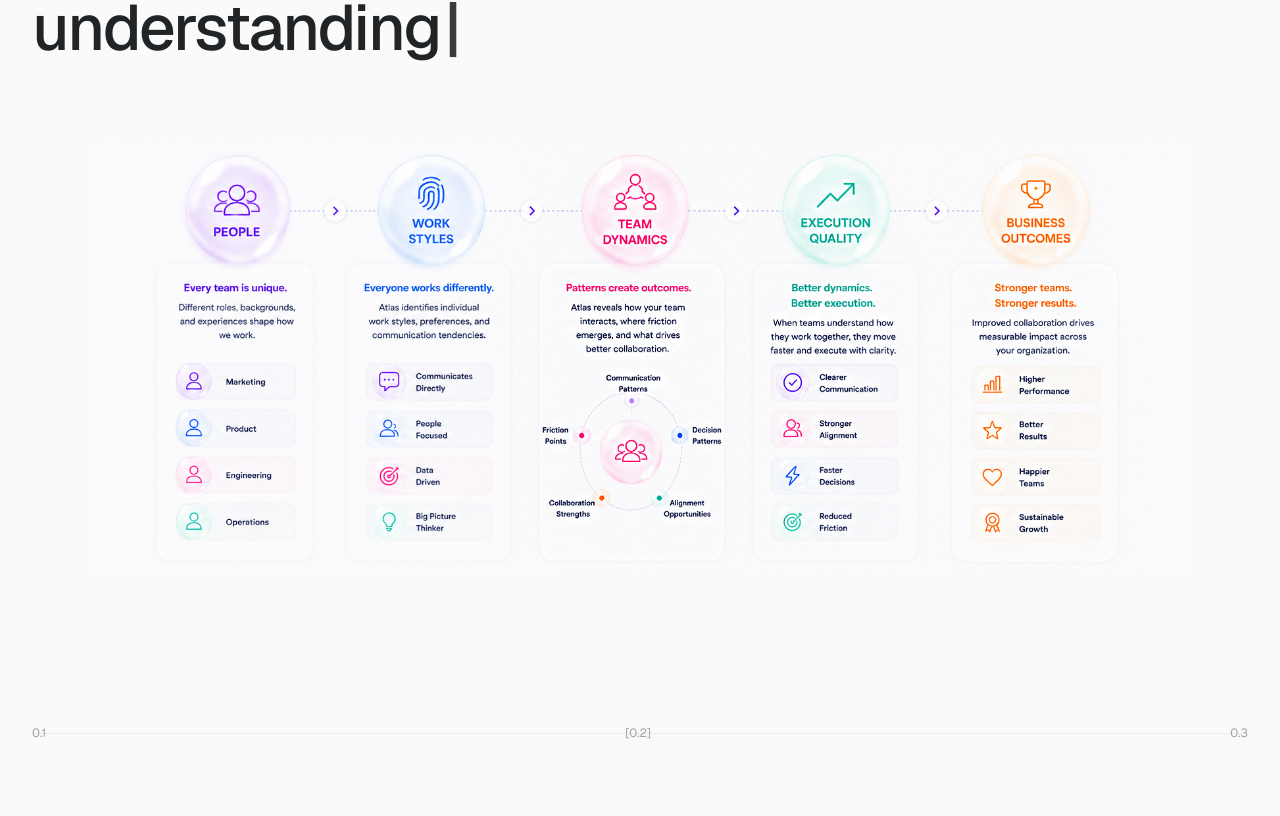
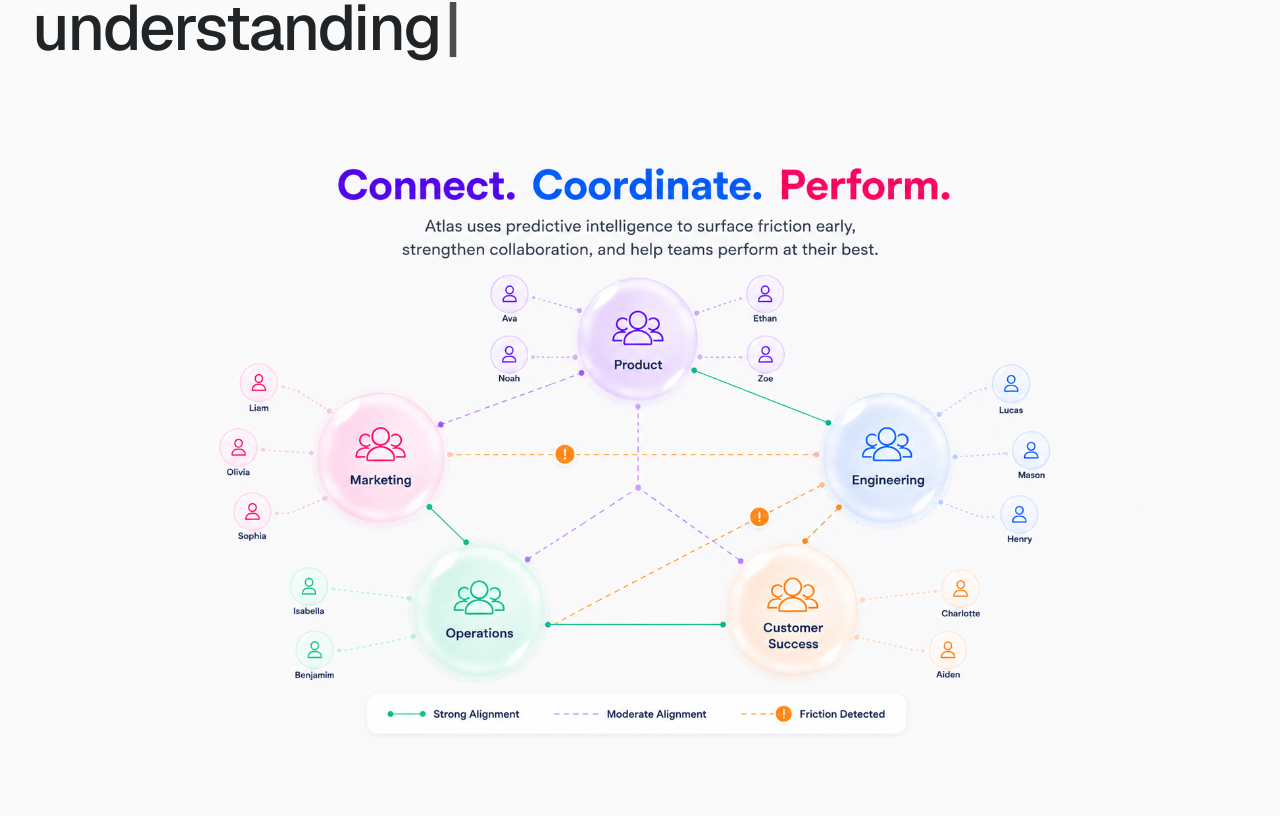
Before and after one commit to martamindacc/v0-Atlas-website-, a Next.js app: page /atlas/teams in a window 1280 px wide. Shown: the part 1084-1900 px from the top of the page. Built offline with nearby package versions, Linux system fonts and the light colour scheme.

Commit message:
feat: update team dynamics image and alt text
Updated image to reflect team coordination network and revised alt text accordingly

```diff
--- a/app/atlas/teams/page.tsx
+++ b/app/atlas/teams/page.tsx
@@ -151,8 +151,8 @@
         {/* Team System Flow - Centered Full Width */}
         <div className="max-w-[1300px] mx-auto px-4 md:px-8 mt-12 md:mt-20 w-full flex items-center justify-center">
           <img
-            src="/images/atlas_teams_system_flow.jpg"
-            alt="Atlas team system flow: People, Work Styles, Team Dynamics, Execution Quality, Business Outcomes"
+            src="/images/atlas_teams_connect_coordinate.png"
+            alt="Connect. Coordinate. Perform. - Team coordination network"
             className="w-full h-auto max-w-[1100px] object-contain"
           />
         </div>
```
Also changed, not shown: public/images/atlas_teams_connect_coordinate.png (added).
